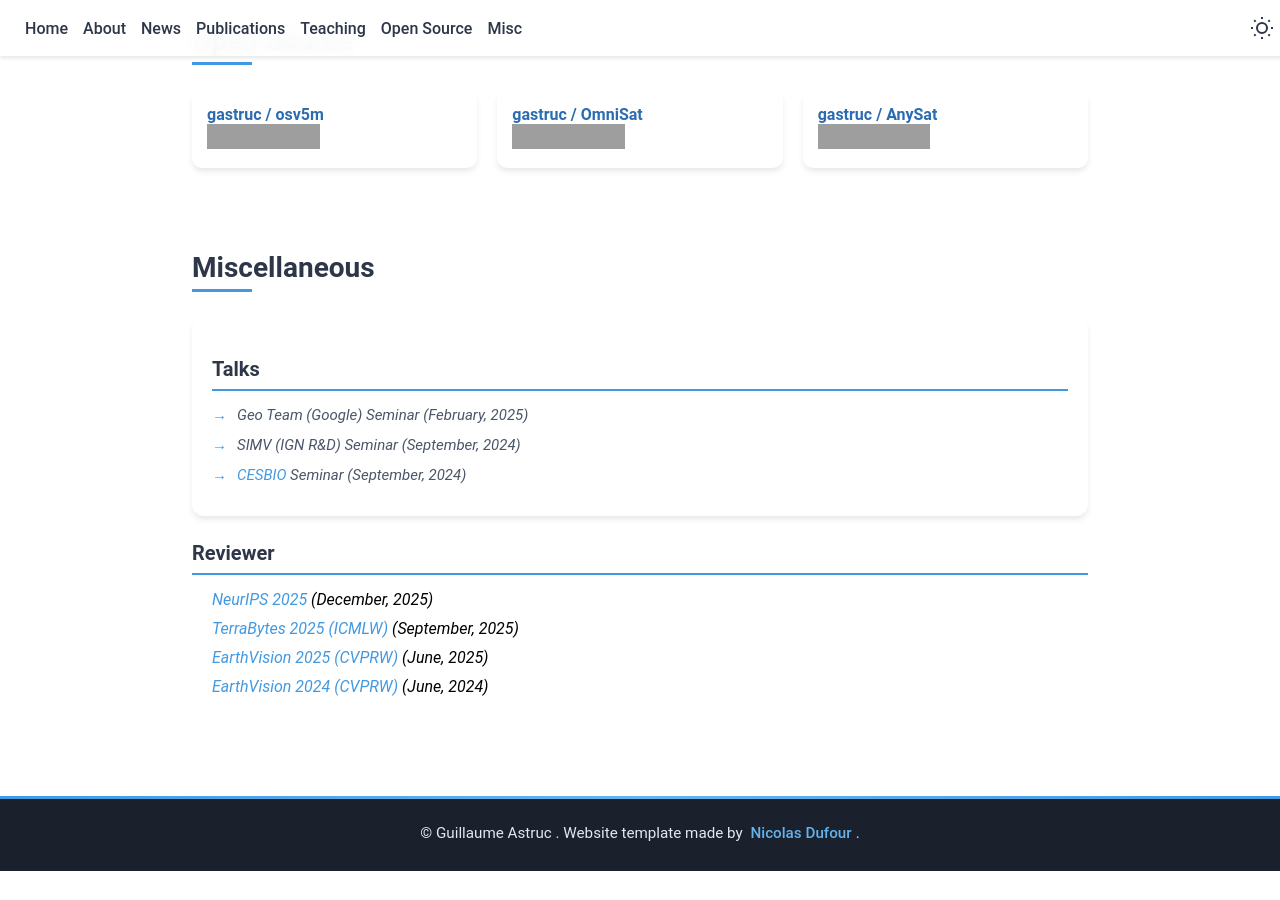
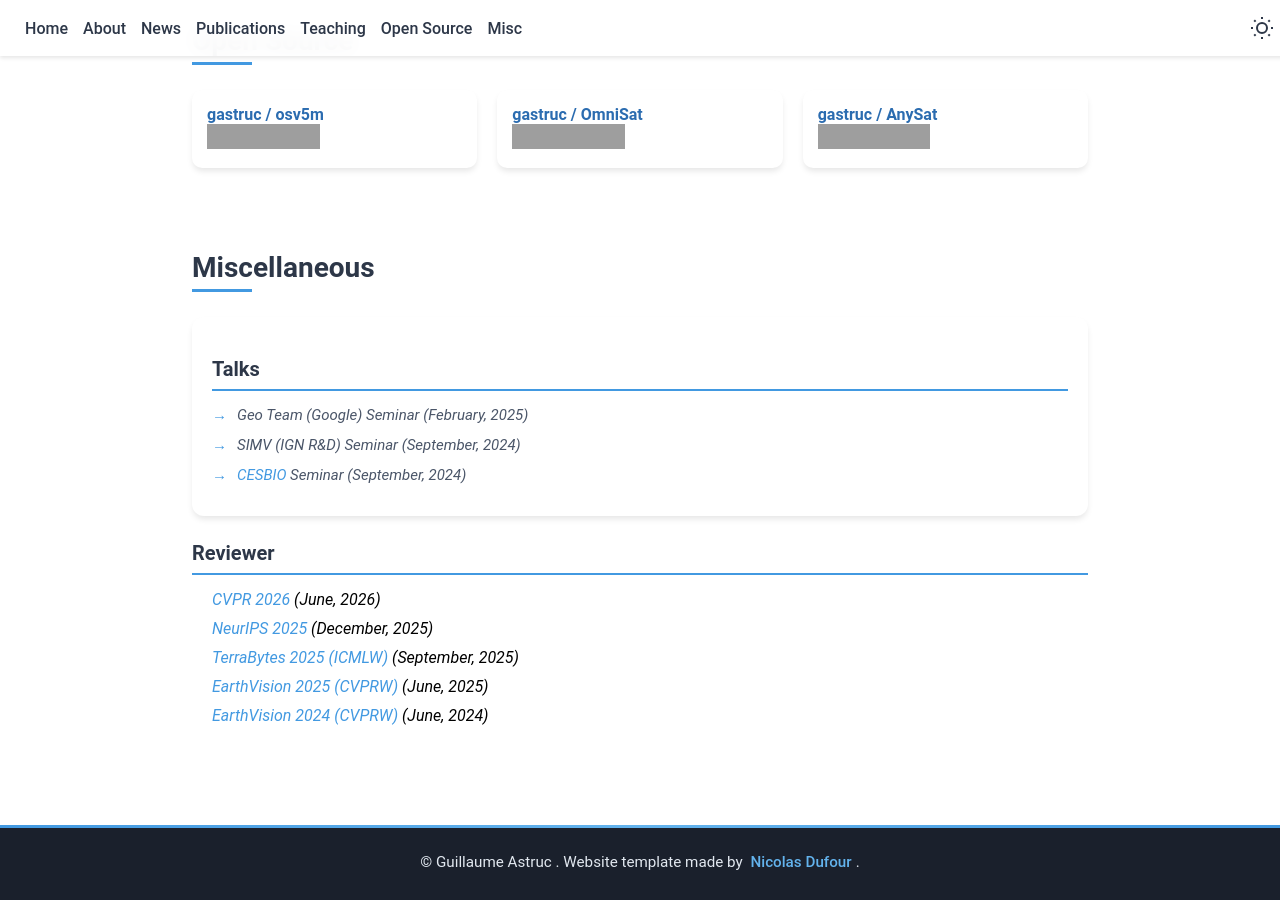
Before and after one commit to gastruc/gastruc.github.io, a Jekyll site: the page built from index.markdown, in a window 1280 px wide and 900 px high, scrolled down 3581 px. Built offline with Jekyll 4.4.1, drawn with Linux system fonts in a browser that asks for light colours; before the commit the page ends 4452 px from its top, so only the background shows below that; grey boxes are pictures that could not be loaded.

Commit message:
Update misc.yaml

```diff
--- a/_data/main/misc.yaml
+++ b/_data/main/misc.yaml
@@ -9,8 +9,8 @@ talks:
     date: 2025-02-10
 
 reviewer:
-  # - name: <a href="https://cvpr.thecvf.com/Conferences/2025">CVPR 2025</a>
-  #   date: 2025-06-15
+  - name: <a href="https://cvpr.thecvf.com/Conferences/2026">CVPR 2026</a>
+    date: 2026-06-15
   - name: <a href="https://neurips.cc/">NeurIPS 2025 </a>
     date: 2025-12-15
   - name: <a href="https://terrabytes-workshop.github.io//">TerraBytes 2025 (ICMLW) </a>
```
